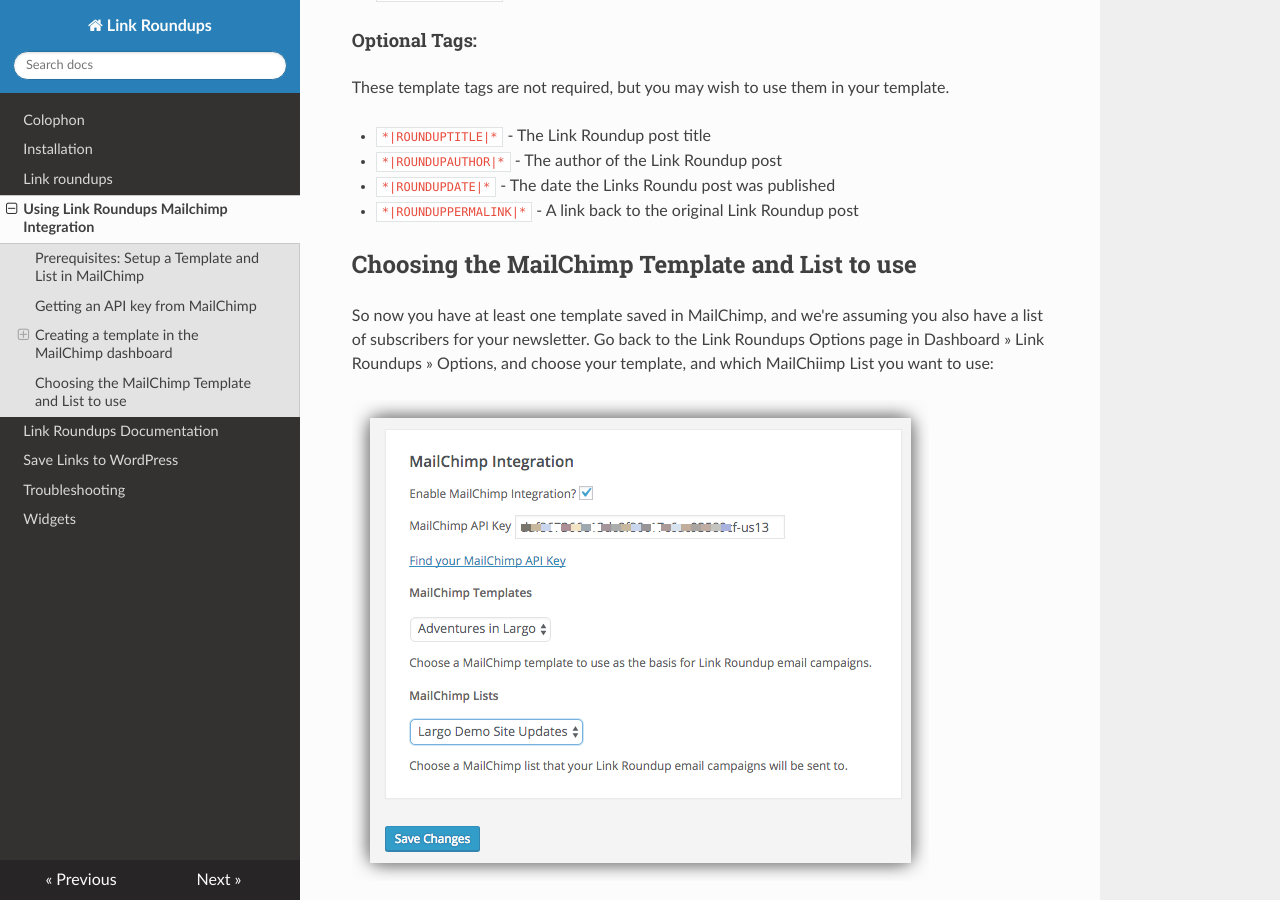
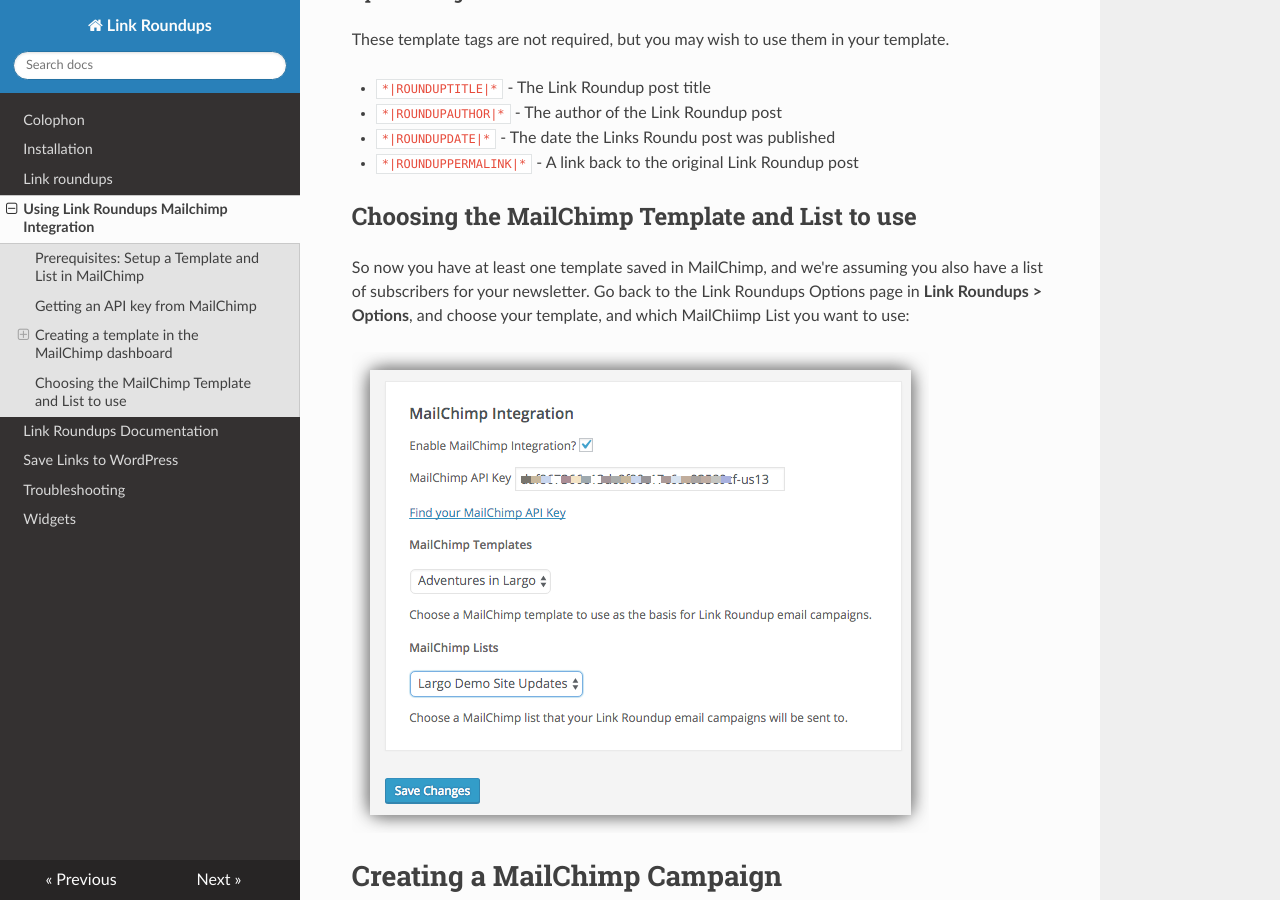
Before and after one commit to INN/link-roundups, an MkDocs documentation site: the page built from docs/mailchimp.md, in a window 1280 px wide and 900 px high, scrolled down 1872 px. Built offline with MkDocs 1.6.1, drawn with Linux system fonts in a browser that asks for light colours; nearby versions of some CDN libraries; part of the change alters nothing that is shown; some of the changed text lies outside the part shown.

Commit message:
add a couple of formatting changes and an image

```diff
--- a/docs/mailchimp.md
+++ b/docs/mailchimp.md
@@ -16,13 +16,11 @@ In order to use the MailChimp features of Link Roundups, you'll need to sign up
 4. Click "Create A Key". A new key will appear in the list.
 5. Click the "Label" field of your new API key. Name it after the site you're using Argo Links on. For example: "example.com argo links"
 6. Copy the API key. This will be a long string of characters from 0-9 and a-f.
-7. On your website, go to Dashboard > Link Roundups > Options.
+7. On your website, go to **Dashboard > Link Roundups > Options**.
 8. Paste the MailChimp API Key into the appropriate field, then check "Enable MailChimp API Integration".
 9. Press "Save Changes".
 
 ![Link Roundups MailChimp API settings](./img/link-roundups-mailchimp-integration.png)
-
-Next: Creating a template in Mailchimp that your post will use.
 
 ## Creating a template in the MailChimp dashboard
 
@@ -64,7 +62,7 @@ These template tags are not required, but you may wish to use them in your templ
 
 ## Choosing the MailChimp Template and List to use
 
-So now you have at least one template saved in MailChimp, and we're assuming you also have a list of subscribers for your newsletter. Go back to the Link Roundups Options page in Dashboard &raquo; Link Roundups &raquo; Options, and choose your template, and which MailChiimp List you want to use:
+So now you have at least one template saved in MailChimp, and we're assuming you also have a list of subscribers for your newsletter. Go back to the Link Roundups Options page in **Link Roundups > Options**, and choose your template, and which MailChiimp List you want to use:
 
 ![Link Roundups MailChimp API settings](./img/link-roundups-options-mailchimp-2.png)
 
@@ -74,4 +72,6 @@ Once you have [saved some links](saving-links.md) and [created a link roundup po
 
 In the Link Roundups editor, above the standard WordPress "Publish" button you'll find a button to "Create a MailChimp Campaign."
 
+![Create a MailChimp Campaign button in a Link Roundups  post edit screen](./img/create-mailchimp-campaign-button.png)
+
 When you click "Create a MailChimp Campaign" you will be asked to confirm the action. The Link Roundups plugin will contact MailChimp to create the campaign and, upon success, present you with a link to finish editing the campaign in the MailChimp dashboard.
```
Also changed, not shown: docs/img/create-mailchimp-campaign-button.png (added).
